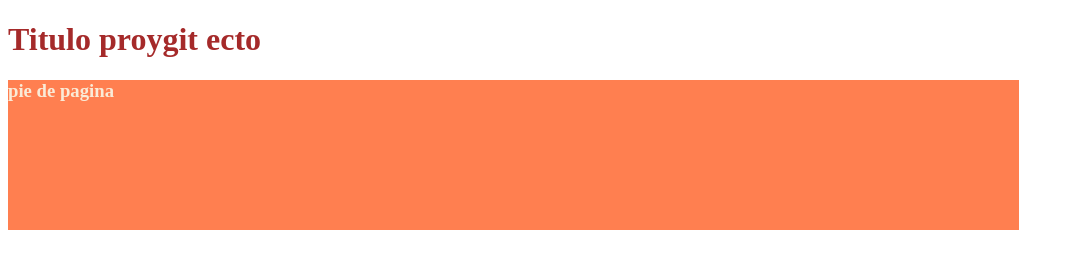
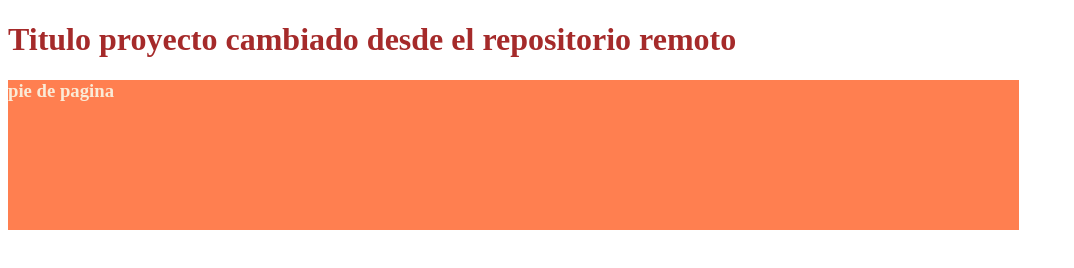
Before and after one commit to criskruz/proyectoWeb, a plain HTML site: page index.html in a window 1280 px wide. Shown: the whole page, without its empty margins (0-1074 px from the left). Drawn offline with Linux system fonts and the light colour scheme.

Commit message:
primer commit desde remoto cambie el titulo

```diff
--- a/index.html
+++ b/index.html
@@ -9,7 +9,7 @@
 </head>
 <body>
     <header>
-        <h1>Titulo proygit ecto</h1>
+        <h1>Titulo proyecto cambiado desde el repositorio remoto</h1>
     </header>
     <footer>
         <h3>pie de pagina</h3>
```
